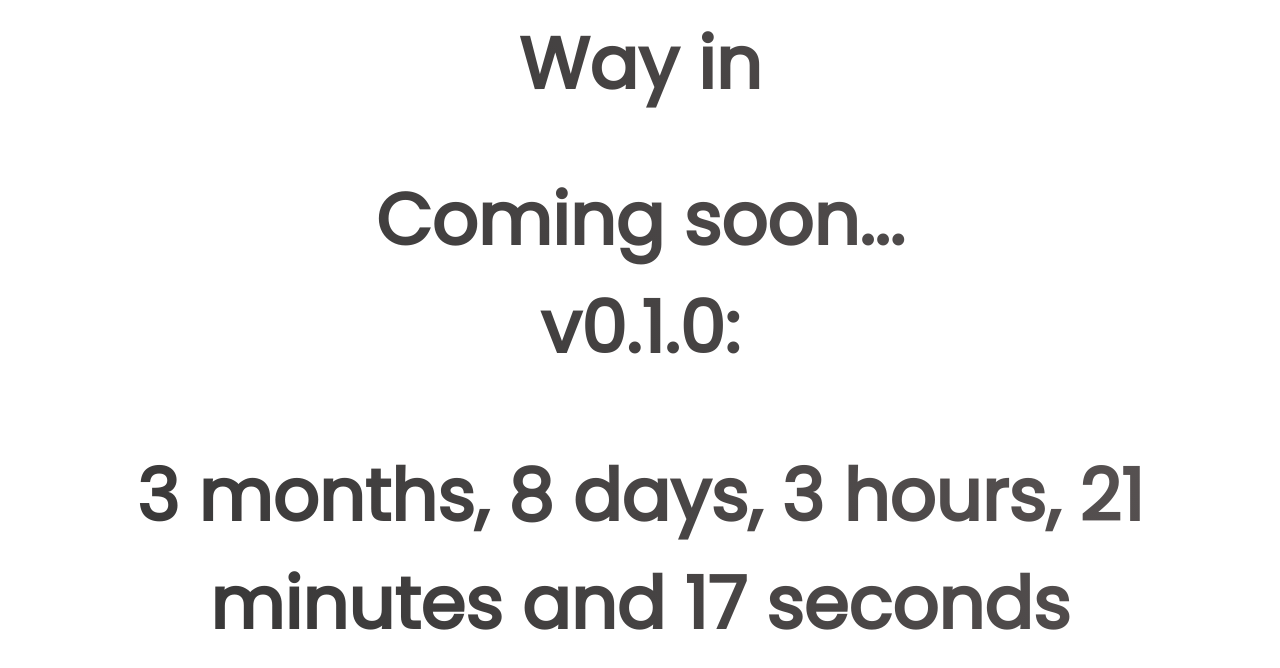
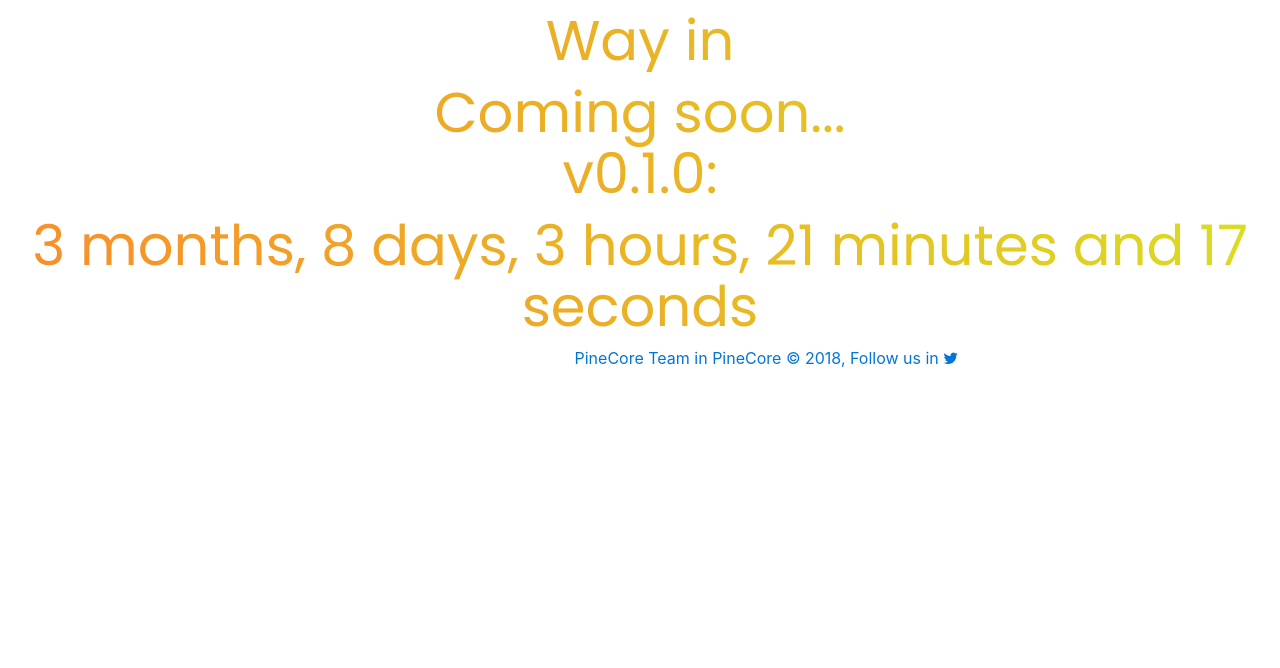
Before and after one commit to misha-marinenko/way.comingsoon, a plain HTML site: page index.html in a window 1280 px wide. Drawn offline with nearby package versions, Linux system fonts and the light colour scheme.

Commit message:
VSCODE, New gradient, twitter account link

```diff
--- a/index.css
+++ b/index.css
@@ -3,14 +3,18 @@
     font-family: 'Poppins', sans-serif;
 }
 h1,h2,h3{
-background-image: -webkit-linear-gradient(45deg, #333, #5a5454);
-background-image: linear-gradient(45deg, #333, #5a5454);
+background-image: -webkit-linear-gradient(45deg, #fb872b, #d9e021);
+background-image: linear-gradient(45deg, #fb872b, #d9e021);
 
 
 -webkit-background-clip: text;
       -webkit-text-fill-color: transparent;
-      font-size: 450%;
+      font-size: 3.5em;
       text-align: center;
       margin-top: 10px;
 
     }
+    a{
+        margin-left: 45%;
+        text-align: center;
+    }
--- a/index.html
+++ b/index.html
@@ -3,19 +3,30 @@
 <head>
     <meta charset="utf-8" />
     <meta http-equiv="X-UA-Compatible" content="IE=edge">
+<meta name="viewport" content="width=device-width, initial-scale=1">
     <title>Way in</title>
+<link rel="stylesheet" href="https://maxcdn.bootstrapcdn.com/bootstrap/4.0.0-beta.3/css/bootstrap.min.css" integrity="sha384-Zug+QiDoJOrZ5t4lssLdxGhVrurbmBWopoEl+M6BdEfwnCJZtKxi1KgxUyJq13dy"
+    crossorigin="anonymous">
+<script src="https://maxcdn.bootstrapcdn.com/bootstrap/4.0.0-beta.3/js/bootstrap.min.js" integrity="sha384-a5N7Y/aK3qNeh15eJKGWxsqtnX/wWdSZSKp+81YjTmS15nvnvxKHuzaWwXHDli+4"
+    crossorigin="anonymous"></script>
     <meta name="viewport" content="width=device-width, initial-scale=1">
     <link rel="stylesheet" type="text/css" media="screen" href="index.css" />
     <link rel="stylesheet" href="animate.css">
+    <link rel="stylesheet" href="https://maxcdn.bootstrapcdn.com/font-awesome/4.7.0/css/font-awesome.min.css">
     <script src="http://unpkg.com/vue"></script>
 </head>
-<body>
-    <main>
-        <h1 class="poppins">Way in</h1>
-        <h2 class="poppins">Coming soon... <br /> v0.1.0:</h2>
-        <h3 class="poppins">{{ countdown }}</h3>
+<body class="row">
+    <main class="animated zoomIn center-block">
+        <h1 class="poppins animated bounceInDown fadeIn">Way in</h1>
+<h2 class="poppins animated  slideInLeft ">Coming soon...
+    <br /> v0.1.0:</h2>
+        <h3 class="poppins animated slideInDown">{{ countdown }}</h3>
+        <a href="https://twitter.com/pinecore_p">PineCore Team in PineCore © 2018, Follow us in <i class="fa fa-twitter" aria-hidden="true"></i></a>
     </main>
 </body>
+<!--
+ПРограммистам мозг по поводу релиза не ебать!
+-->
 <script type="text/javascript" src="countdown.min.js"></script>
 <script type="text/javascript" src="index.js"></script>
 </html>
--- a/index.js
+++ b/index.js
@@ -1,7 +1,7 @@
 var app = new Vue({
     el: "main",
     data: {
-        countdown: "TEST"
+        countdown: ""
     }
 });
 setInterval(
```
